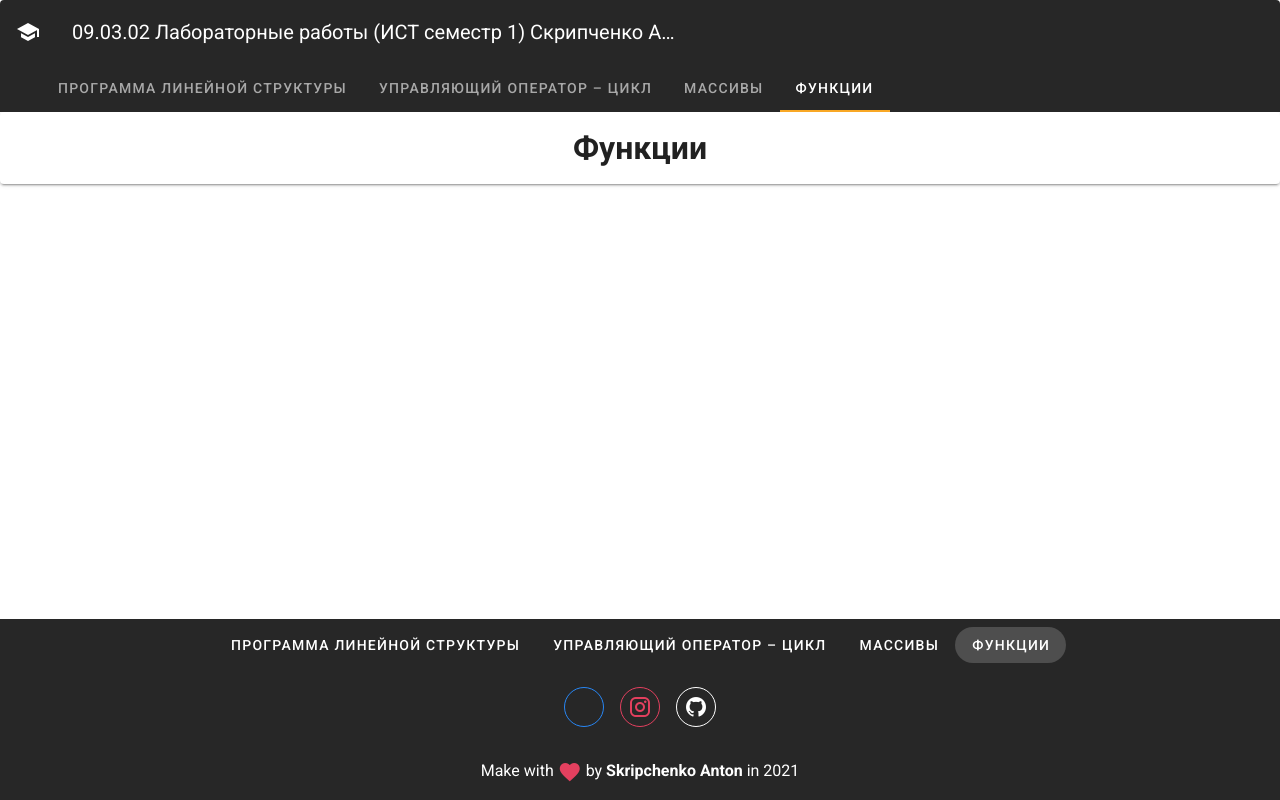
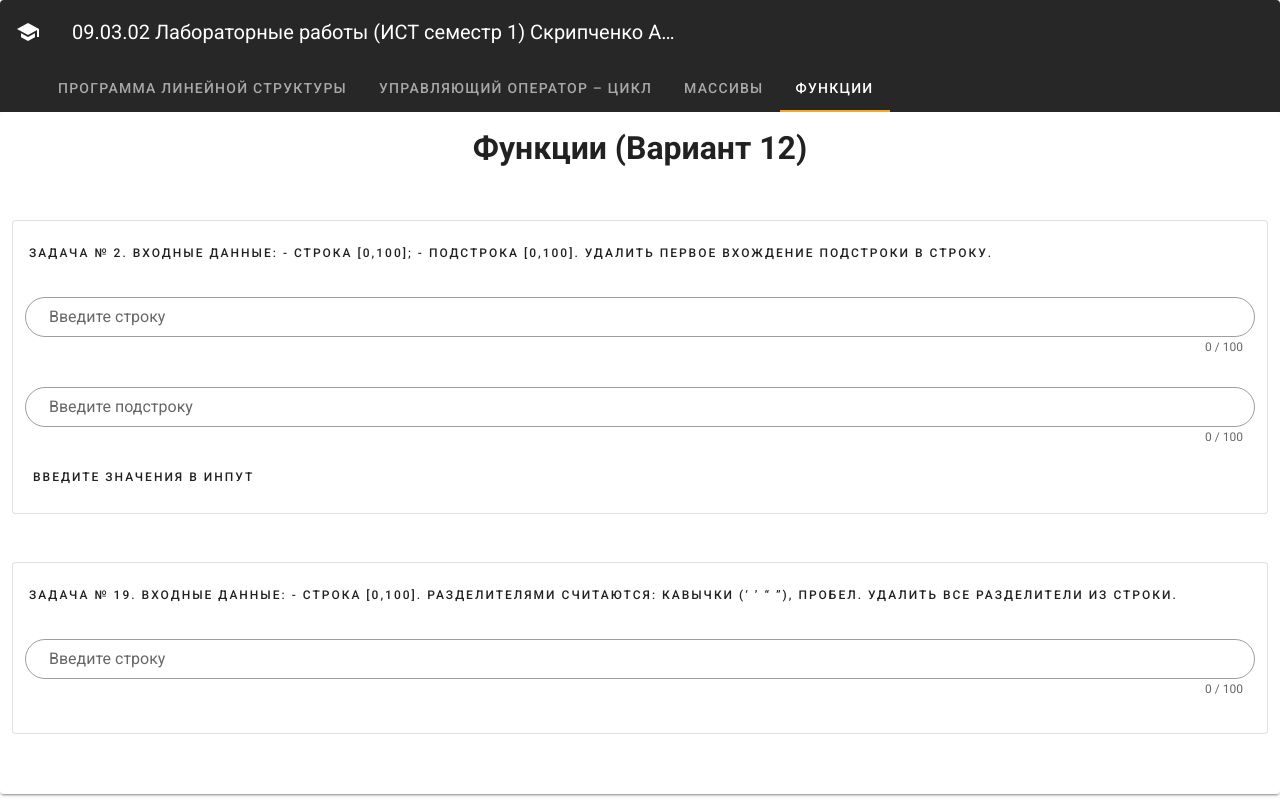
Before and after one commit to antongospod/laboratory-works, a Vue app: page /functions in a window 1280 px wide. Shown: the top 800 px of the page. Built offline with nearby package versions, Linux system fonts and the light colour scheme.

Commit message:
add 4 laboratory work

```diff
--- a/src/views/TheArrays.vue
+++ b/src/views/TheArrays.vue
@@ -15,7 +15,6 @@
               rounded
               outlined
               dense
-              counter="100"
               color="yellow darken-3"
               v-model="values"
               label="Введите элементы массива через запятую"
@@ -125,7 +124,6 @@ export default {
       }
       return result;
     }
-  },
-  methods: {}
+  }
 };
 </script>
--- a/src/views/TheFunctions.vue
+++ b/src/views/TheFunctions.vue
@@ -1,11 +1,101 @@
 <template>
-  <div class="functions">
-    <h1 class="text-center">Функции</h1>
+  <div class="arrays">
+    <h1 class="text-center">Функции (Вариант 12)</h1>
+    <v-card outlined class="mx-auto my-12">
+      <v-card-title class="overline"
+        >Задача № 2. Входные данные: - строка [0,100]; - подстрока [0,100].
+        Удалить первое вхождение подстроки в строку.
+      </v-card-title>
+      <v-container fluid>
+        <v-row>
+          <v-col cols="12" md="12">
+            <v-text-field
+              rounded
+              outlined
+              dense
+              counter="100"
+              color="yellow darken-3"
+              v-model="string"
+              label="Введите строку"
+              required
+            ></v-text-field>
+          </v-col>
+          <v-col cols="12" md="12">
+            <v-text-field
+              rounded
+              outlined
+              dense
+              counter="100"
+              color="yellow darken-3"
+              v-model="subString"
+              label="Введите подстроку"
+              required
+            ></v-text-field>
+          </v-col>
+        </v-row>
+        <v-card-actions>
+          <div class="overline">{{ removeBySubString }}</div>
+        </v-card-actions>
+      </v-container>
+    </v-card>
+
+    <v-card outlined class="mx-auto my-12">
+      <v-card-title class="overline"
+        >Задача № 19. Входные данные: - строка [0,100]. Разделителями считаются:
+        кавычки (‘ ’ “ ”), пробел. Удалить все разделители из строки.
+      </v-card-title>
+      <v-container fluid>
+        <v-row>
+          <v-col cols="12" md="12">
+            <v-text-field
+              rounded
+              outlined
+              dense
+              counter="100"
+              color="yellow darken-3"
+              v-model="string2"
+              label="Введите строку"
+              required
+            ></v-text-field>
+            <v-card-actions>
+              <div class="overline">{{ removeSpecialCharacter }}</div>
+            </v-card-actions>
+          </v-col>
+        </v-row>
+      </v-container>
+    </v-card>
   </div>
 </template>
-
 <script>
 export default {
-  name: "TheFunctions"
+  name: "TheFunctions",
+  data: () => ({
+    string: "",
+    string2: "",
+    subString: ""
+  }),
+  computed: {
+    removeSpecialCharacter: function() {
+      let number = this.string2;
+      if (number.length < 100) {
+        return number.replace(/[\s.,"'%]/g, "");
+      } else {
+        return "Вы ввели более 100 символов";
+      }
+    },
+    removeBySubString: function() {
+      let str = this.string;
+      let subStr = this.subString;
+      if (str && subStr !== "") {
+        if (str.length < 100 && subStr < 100) {
+          return str.replace(subStr + ", ", "");
+        } else {
+          return "Вы ввели более 100 символов";
+        }
+      } else {
+        return "Введите значения в инпут";
+      }
+    }
+  }
 };
 </script>
```
